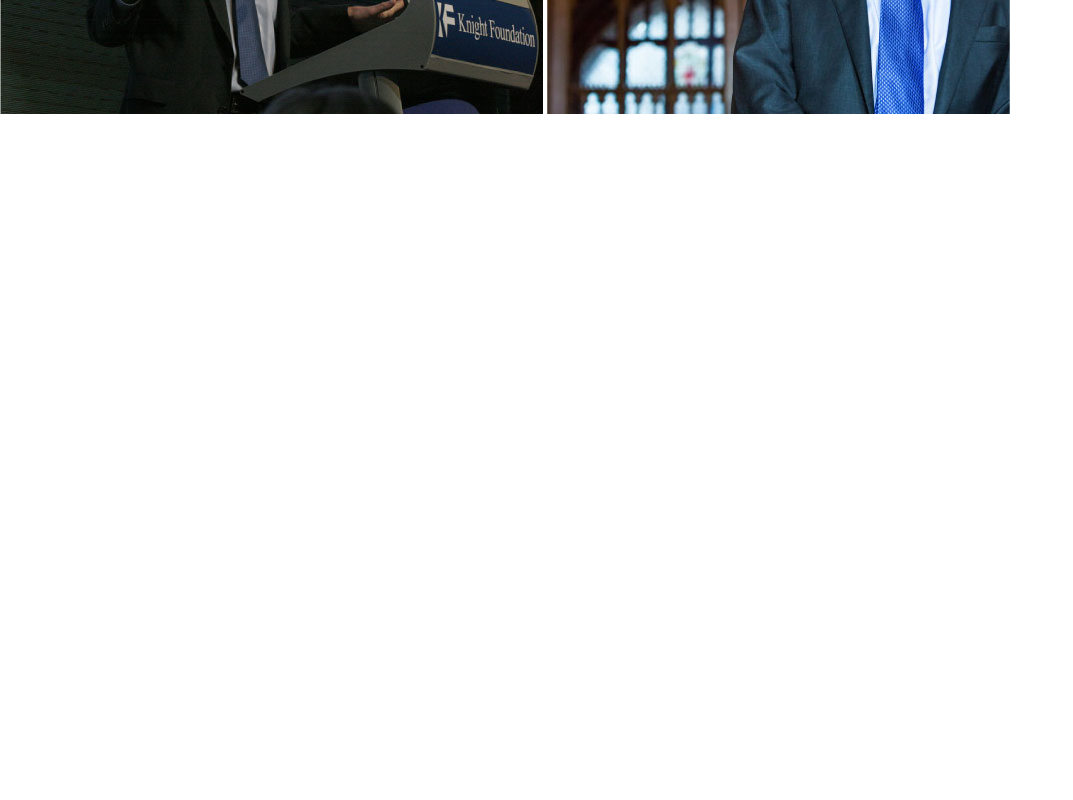
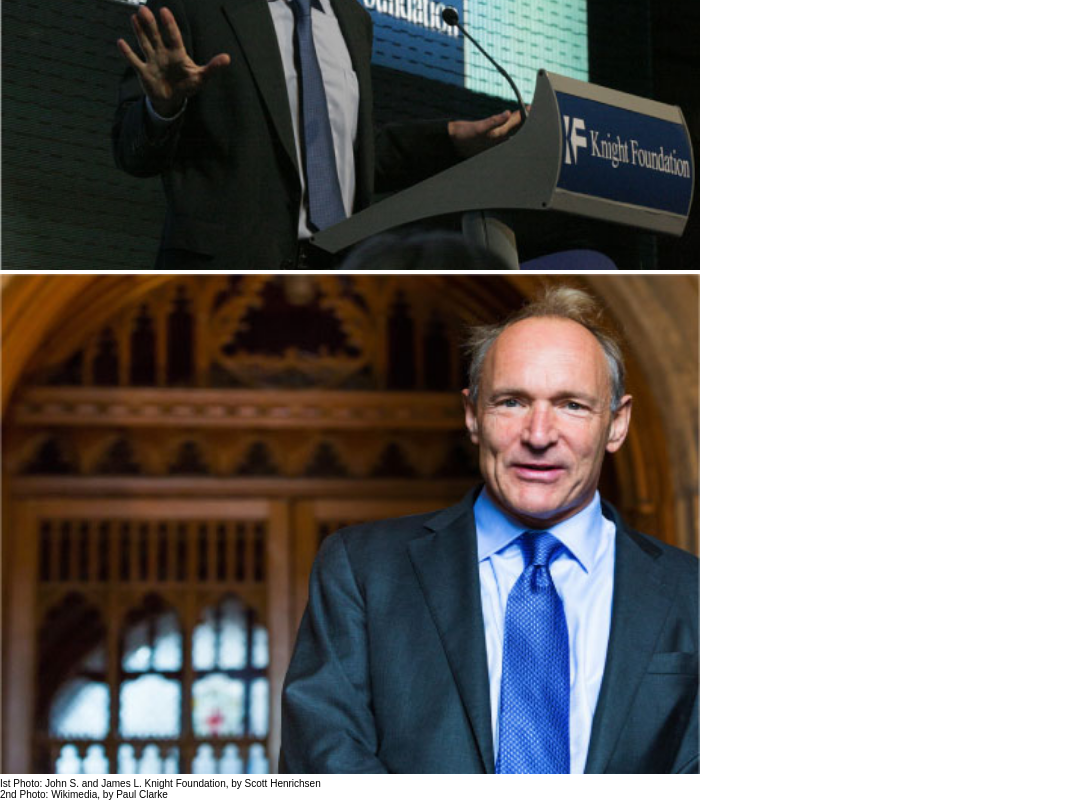
Before and after one commit to DomenicoAgostino/html-css-booleaner, a plain HTML site: page index.html in a window 1280 px wide. Shown: the part 470-1270 px from the top of the page, without its empty margins (0-1073 px from the left). Before the commit the page ends 800 px from the top, so only its background shows below. Drawn offline with Linux system fonts and the light colour scheme.

Commit message:
Sistemate dimensioni foto e descrizione

```diff
--- a/css/style.css
+++ b/css/style.css
@@ -29,3 +29,14 @@ h1 {
 .colore {
   color: rgb(41, 173, 230);
 }
+
+.tim {
+  width: 700px;
+  height: 500px;
+
+}
+
+.descrizione {
+  font-size: 10px;
+  font-family: Arial, Helvetica, sans-serif;
+}
--- a/index.html
+++ b/index.html
@@ -15,14 +15,29 @@
 
   </div>
   </header>
-  <!-- Titolo -->
+
+  <!-- Titolo e sottotitolo -->
  <section>
-   <h1 class="titolo">Internet deve essere al servizio del &quot;bene pubblico&quot;&#58; il manifesto di Tim Berners-Lee</h1>
-   <div class="sottotitolo">Scritto da <span class="colore">The Booleaner</span></div>
-   <div class="sottotitolo">il 10/10/2020</div>
-  <img src="img/tim-1.jpg" alt="tim1" title="tim1">
-  <img src="img/tim-2.jpg" alt="tim2" title="tim2">
- </section>
+  <h1 class="titolo">Internet deve essere al servizio del &quot;bene pubblico&quot;&#58; il manifesto di Tim Berners-Lee</h1>
+  <div class="sottotitolo">Scritto da <span class="colore">The Booleaner</span></div>
+  <div class="sottotitolo">il 10/10/2020</div>
+  <br>
+  </section>
+
+
+  <!-- Foto di tim -->
+  <section>
+    <img class="tim" src="img/tim-1.jpg" alt="tim1" title="tim1">
+    <img class="tim" src="img/tim-2.jpg" alt="tim2" title="tim2">
+      <!-- Descrizione Foto -->
+    <div class="descrizione">Ist Photo: John S. and James L. Knight Foundation, by Scott Henrichsen</div>
+    <div class="descrizione">2nd Photo: Wikimedia, by Paul Clarke</div>
+</section>
+
+
+<section>
+
+</section>
 
   <main></main>
   <footer></footer>
```
